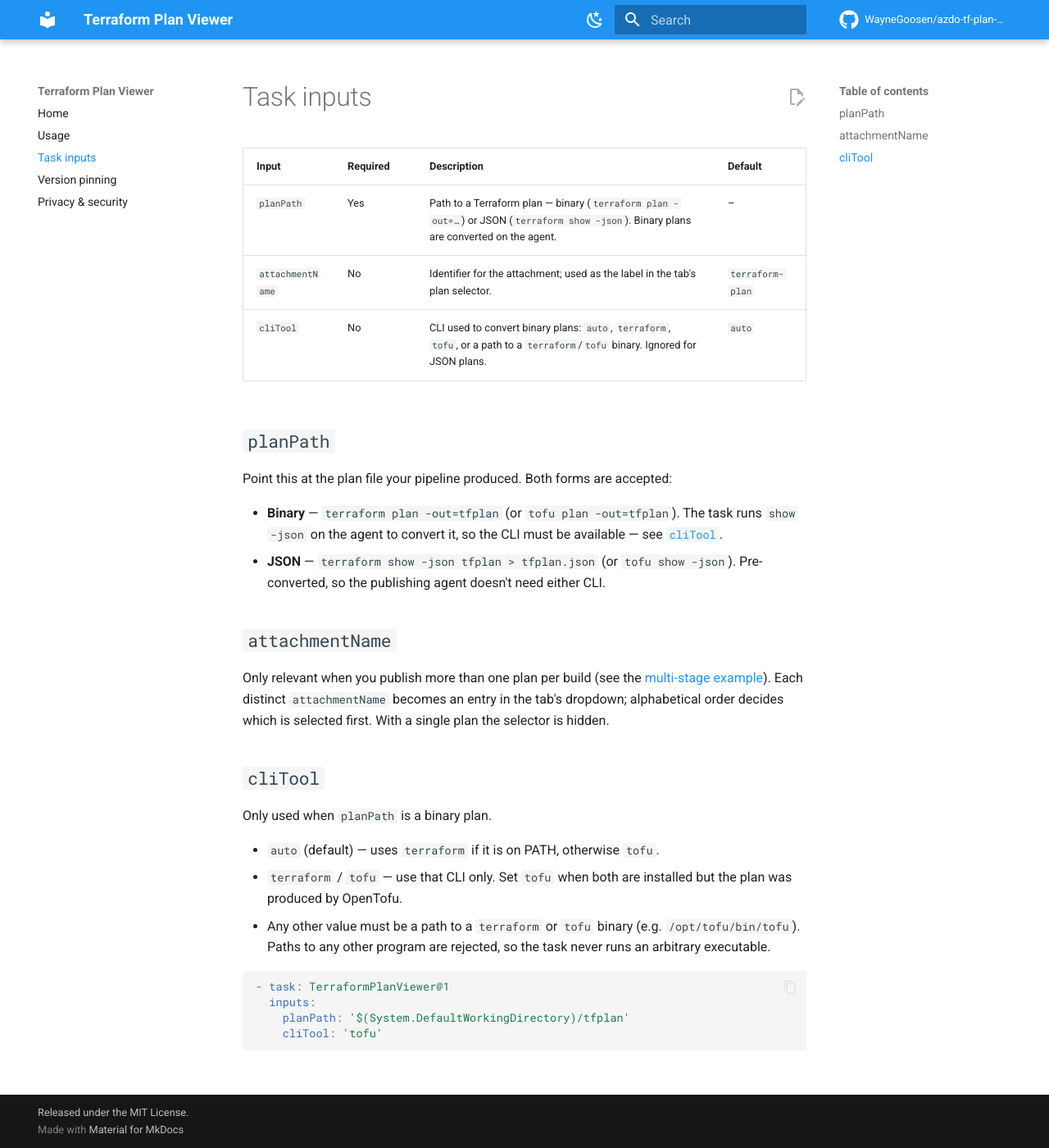
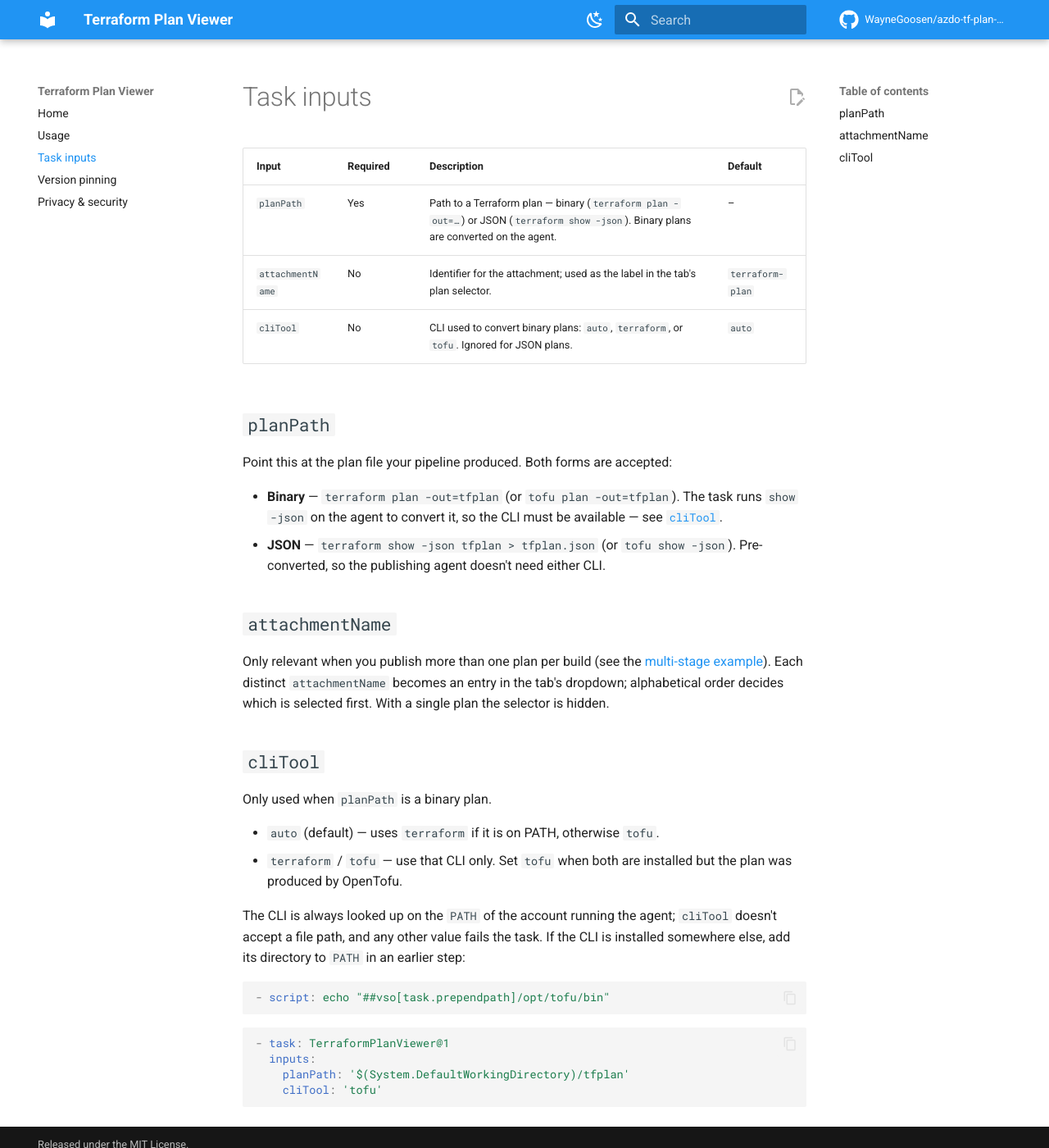
Before and after one commit to WayneGoosen/azdo-tf-plan-viewer, an MkDocs documentation site: the page built from docs/task-inputs.md, in a window 1280 px wide and 1400 px high. Shown: the whole window at 82% size. Built offline with MkDocs 1.6.1 and Material for MkDocs 9.7.7, drawn with Linux system fonts in a browser that asks for light colours; comment, search, counter and statistics services are not loaded.

Commit message:
feat: support OpenTofu via cliTool, restricted to terraform/tofu on PATH
Addresses Copilot review on #10:
- cliTool no longer accepts file paths; only 'auto', 'terraform' or 'tofu',
  resolved on the agent's PATH. The basename check on custom paths wasn't a
  real boundary, so paths are dropped rather than over-promised in the docs.
- Docs/help text now describe exactly that, and point users with custom
  installs at ##vso[task.prependpath].
- Marketplace FAQ no longer implies terraform and tofu are interchangeable
  for binary plans.

Refs #9

Co-Authored-By: Claude Opus 5.5 <noreply@anthropic.com>
Claude-Session: https://claude.ai/code/session_01GiB8NhojTRpZHMjXRpYZh8

````diff
--- a/docs/task-inputs.md
+++ b/docs/task-inputs.md
@@ -4,7 +4,7 @@
 |---|---|---|---|
 | `planPath` | Yes | Path to a Terraform plan — binary (`terraform plan -out=…`) or JSON (`terraform show -json`). Binary plans are converted on the agent. | – |
 | `attachmentName` | No | Identifier for the attachment; used as the label in the tab's plan selector. | `terraform-plan` |
-| `cliTool` | No | CLI used to convert binary plans: `auto`, `terraform`, `tofu`, or a path to a `terraform`/`tofu` binary. Ignored for JSON plans. | `auto` |
+| `cliTool` | No | CLI used to convert binary plans: `auto`, `terraform`, or `tofu`. Ignored for JSON plans. | `auto` |
 
 ## `planPath`
 
@@ -30,9 +30,15 @@ Only used when `planPath` is a binary plan.
 - `auto` (default) — uses `terraform` if it is on PATH, otherwise `tofu`.
 - `terraform` / `tofu` — use that CLI only. Set `tofu` when both are installed
   but the plan was produced by OpenTofu.
-- Any other value must be a path to a `terraform` or `tofu` binary (e.g.
-  `/opt/tofu/bin/tofu`). Paths to any other program are rejected, so the task
-  never runs an arbitrary executable.
+
+The CLI is always looked up on the `PATH` of the account running the agent;
+`cliTool` doesn't accept a file path, and any other value fails the task. If
+the CLI is installed somewhere else, add its directory to `PATH` in an earlier
+step:
+
+```yaml
+- script: echo "##vso[task.prependpath]/opt/tofu/bin"
+```
 
 ```yaml
 - task: TerraformPlanViewer@1
````
Also changed, not shown: README.md (+1 -1 lines), marketplace/overview.md (+1 -1 lines), 2 other files.
